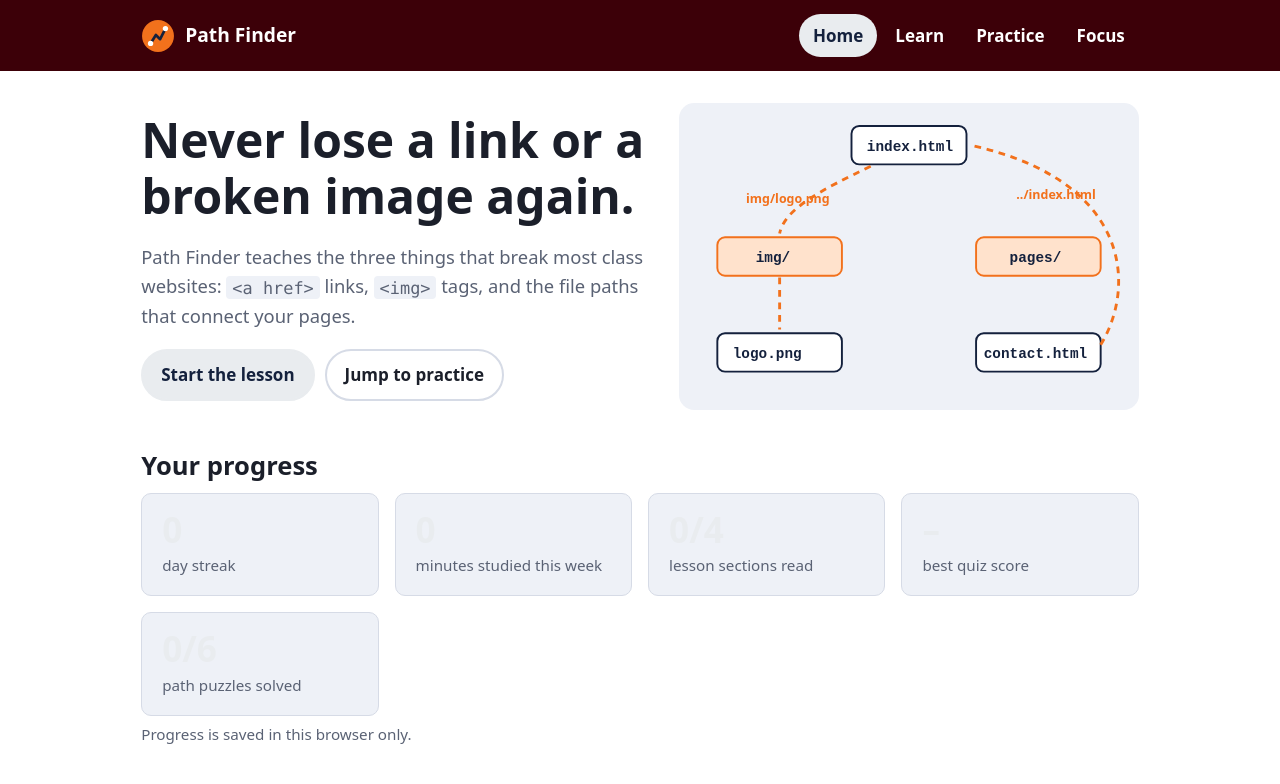
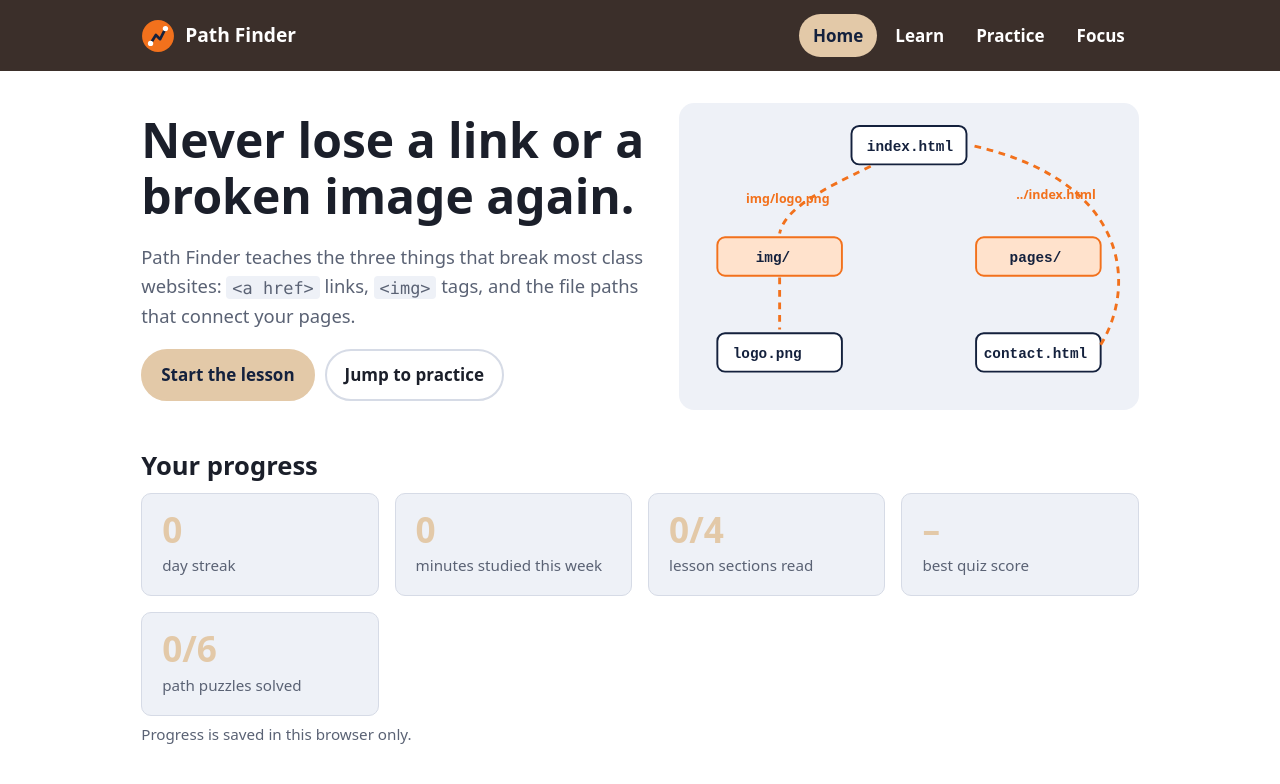
Before and after one commit to kaylimcdonald/bmis235-html-4, a plain HTML site: page index.html in a window 1280 px wide. Shown: the top 784 px of the page. Drawn offline with Linux system fonts and the light colour scheme.

Commit message:
Update Color Combo

```diff
--- a/styles.css
+++ b/styles.css
@@ -7,8 +7,8 @@
 
 /* ---------- 1. Colours & base ---------- */
 :root {
-  --navy: #3c0008;      /* main brand colour */
-  --orange: #e9ecef;    /* accent: buttons, highlights */
+  --navy: #3b2f2a;      /* main brand colour */
+  --orange: #e3c9a8;    /* accent: buttons, highlights */
   --paper: #ffffff;     /* page background */
   --soft: #eef1f7;      /* panels */
   --ink: #1b1f2a;       /* body text */
@@ -22,7 +22,7 @@
 
 @media (prefers-color-scheme: dark) {
   :root {
-    --navy: #0b1530;
+    --navy: #3b2f2a;
     --paper: #121826;
     --soft: #1b2336;
     --ink: #e8ecf5;
```
